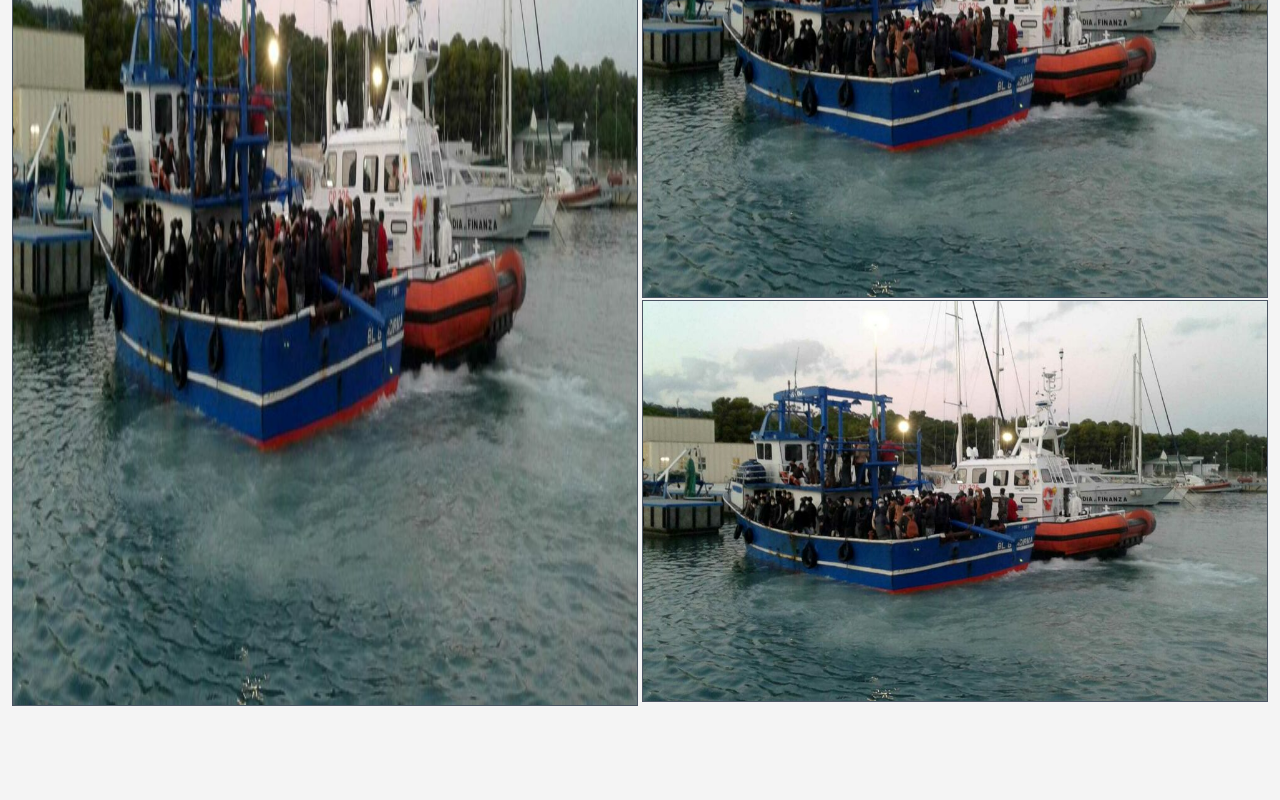
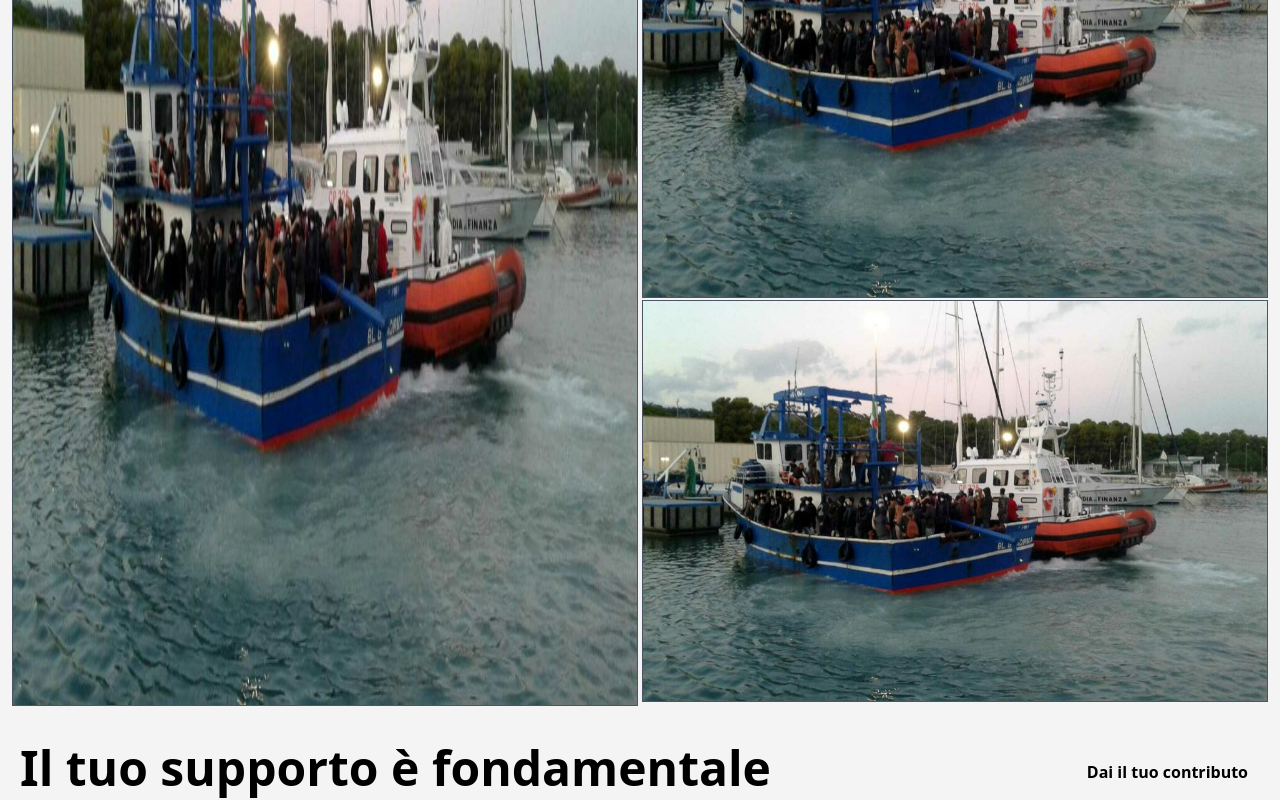
Before and after one commit to marcoglp98/atoms-demo, a React (Create React App) app: page / in a window 1280 px wide. Shown: the part 1214-2014 px from the top of the page. Before the commit the page ends 1926 px from the top, so only its background shows below. Built offline with nearby package versions, Linux system fonts and the light colour scheme.

Commit message:
feat: add SupportBanner component

```diff
--- /dev/null
+++ b/src/components/small/SupportBanner.jsx
@@ -0,0 +1,12 @@
+const SupportBanner = () => {
+    return <div className="ml-5 mt-8 flex flex-row justify-between">
+    <div >
+    <h1 className="text-5xl font-bold">Il tuo supporto è fondamentale</h1>
+    </div>
+<div>
+<p className="font-semibold mr-8 mt-4">Dai il tuo contributo</p>
+</div>
+</div>
+}
+
+export default SupportBanner;
--- a/src/pages/Main.jsx
+++ b/src/pages/Main.jsx
@@ -1,6 +1,7 @@
 import TopBar from "../components/large/TopBar";
 import NewsFilter from "../components/large/NewsFilter";
 import NewsContainer from "../components/large/NewsContainer";
+import SupportBanner from "../components/small/SupportBanner";
 
 const Main = () => {
   return (
@@ -8,6 +9,7 @@ const Main = () => {
       <TopBar></TopBar>
       <NewsFilter></NewsFilter>
       <NewsContainer></NewsContainer>
+      <SupportBanner></SupportBanner>
     </>
   );
 };
```
